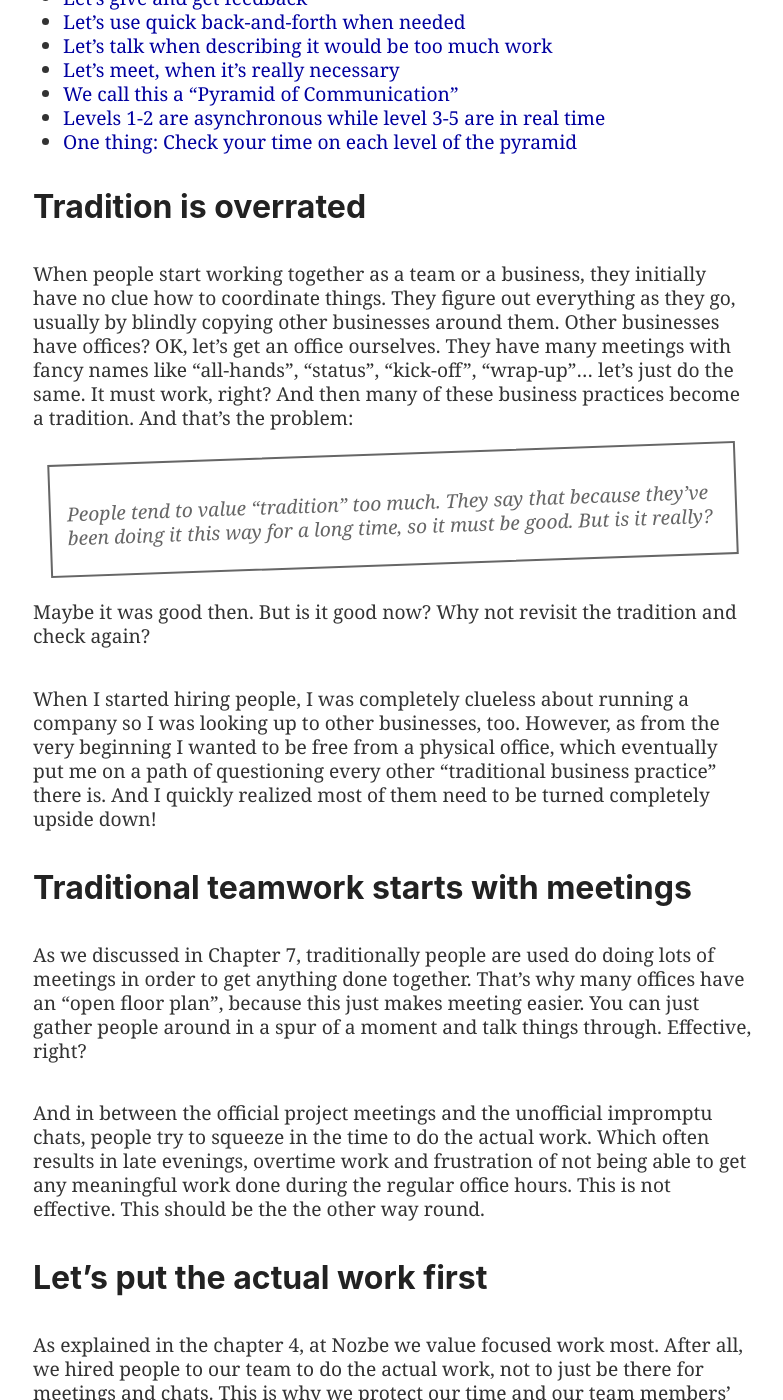
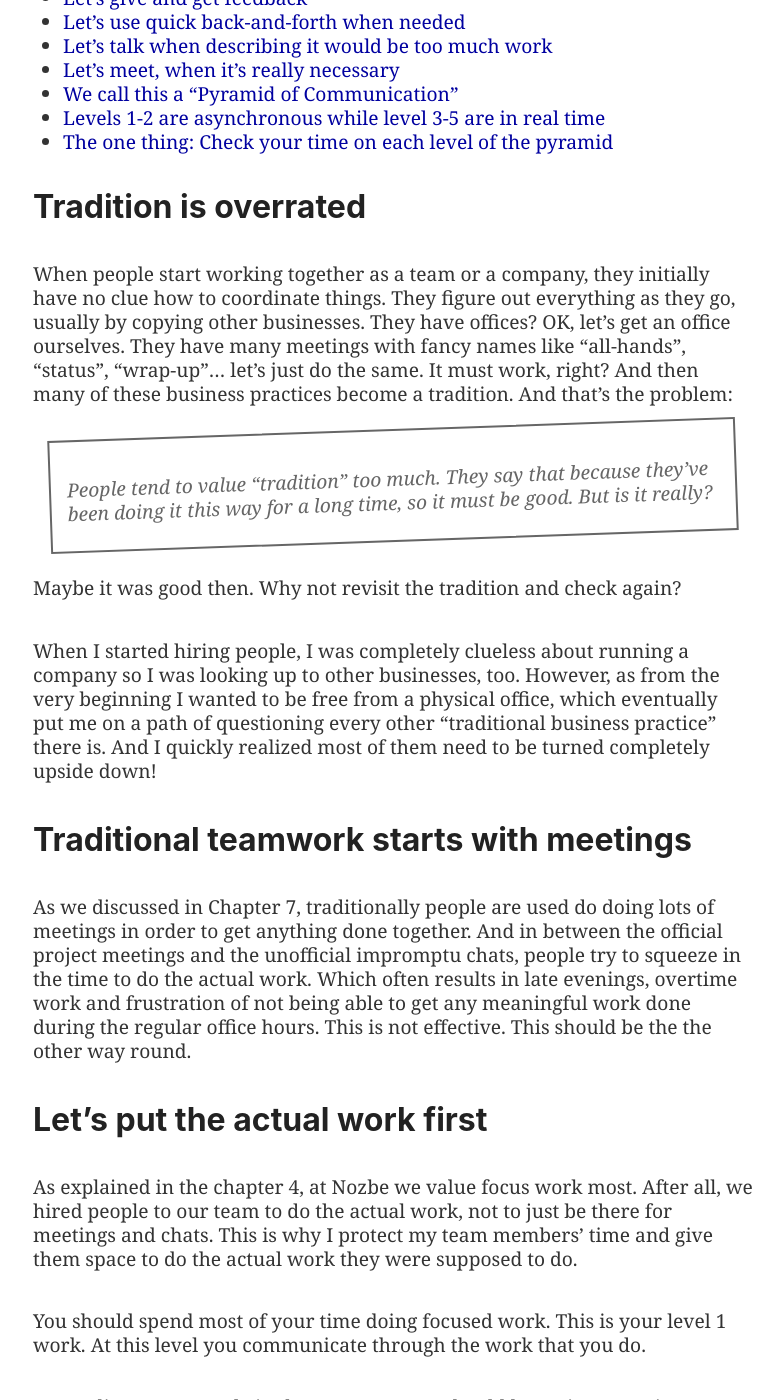
Before and after one commit to Nozbe/NoOffice.org, a Jekyll site: the page built from _book/pyramid.md, in a window 1280 px wide and 1400 px high, scrolled down 733 px. Shown: the whole window, without its empty margins (247-1030 px from the left). Built offline with Jekyll 4.4.1, drawn with Linux system fonts in a browser that asks for light colours; some of the changed text lies outside the part shown.

Commit message:
Update pyramid.md

```diff
--- a/_book/pyramid.md
+++ b/_book/pyramid.md
@@ -9,27 +9,25 @@ subtitle: "How we discovered the 'Pyramid of Communication' that helps us work b
 
 ## Tradition is overrated
 
-When people start working together as a team or a business, they initially have no clue how to coordinate things. They figure out everything as they go, usually by blindly copying other businesses around them. Other businesses have offices? OK, let's get an office ourselves. They have many meetings with fancy names like "all-hands", "status", "kick-off", "wrap-up"... let's just do the same. It must work, right? And then many of these business practices become a tradition. And that's the problem:
+When people start working together as a team or a company, they initially have no clue how to coordinate things. They figure out everything as they go, usually by copying other businesses. They have offices? OK, let's get an office ourselves. They have many meetings with fancy names like "all-hands", "status", "wrap-up"… let's just do the same. It must work, right? And then many of these business practices become a tradition. And that's the problem:
 
 > People tend to value "tradition" too much. They say that because *they've been doing it this way for a long time, so it must be good*. But is it really?
 
-Maybe it was good then. But is it good now? Why not revisit the tradition and check again?
+Maybe it was good then. Why not revisit the tradition and check again?
 
 When I started hiring people, I was completely clueless about running a company so I was looking up to other businesses, too. However, as from the very beginning I wanted to be free from a physical office, which eventually put me on a path of questioning every other "traditional business practice" there is. And I quickly realized most of them need to be turned completely upside down!
 
 ## Traditional teamwork starts with meetings
 
-As we discussed in Chapter 7, traditionally people are used do doing lots of meetings in order to get anything done together. That's why many offices have an "open floor plan", because this just makes meeting easier. You can just gather people around in a spur of a moment and talk things through. Effective, right?
-
-And in between the official project meetings and the unofficial impromptu chats, people try to squeeze in the time to do the actual work. Which often results in late evenings, overtime work and frustration of not being able to get any meaningful work done during the regular office hours. This is not effective. This should be the the other way round.
+As we discussed in Chapter 7, traditionally people are used do doing lots of meetings in order to get anything done together. And in between the official project meetings and the unofficial impromptu chats, people try to squeeze in the time to do the actual work. Which often results in late evenings, overtime work and frustration of not being able to get any meaningful work done during the regular office hours. This is not effective. This should be the the other way round.
 
 ## Let's put the actual work first
 
-As explained in the chapter 4, at Nozbe we value focused work most. After all, we hired people to our team to do the actual work, not to just be there for meetings and chats. This is why we protect our time and our team members' time to give them space to do the actual work they were supposed to do.
+As explained in the chapter 4, at Nozbe we value focus work most. After all, we hired people to our team to do the actual work, not to just be there for meetings and chats. This is why I protect my team members' time and give them space to do the actual work they were supposed to do.
 
-You should spend most of our time doing focused work. This is your level 1 work. At this level you communicate through the work that you do.
+You should spend most of your time doing focused work. This is your level 1 work. At this level you communicate through the work that you do.
 
-Depending on your role in the company, you should have time to write, to draw, to outline, to mind map, to do research... and then you write it all up in documents, project or tasks so that others can see your work and help you get it done. Because once you've done your chunk of focused work, it's time for level 2.
+Depending on your role in the company, you should have time to write, to draw, to outline, to mind map, to do research… and then you write it all up in documents, project or tasks so that others can see your work and help you get it done. Because once you've done your chunk of focused work, it's time for level 2.
 
 ## Let's give and get feedback
 
@@ -37,11 +35,11 @@ It doesn't mean it's time for a meeting now. No way. Most of the feedback we giv
 
 You don't just "make a quick call" to show them your work and get their quick first impression by asking a *"what do you think?"* question. This is not feedback. This is ambush.
 
-You do your work, you ask for feedback, and as explained in chapter 5 about writing stuff down and 6 about banning email, you get it in a form of a written comment or a series of comments at the other person's convenience within a reasonable time frame.
+As explained in chapter 5 about writing stuff down and 6 about banning email, you get feedback in a form of a written comment or a series of comments at the other person's convenience within a reasonable time frame.
 
 This creates this cadence of work for everyone - you dedicate your time to your focused work and later you spend time on other people's work by reviewing it, analyzing it and truly digesting it in order to be able to give them really good feedback. Only this way they can learn and improve their work.
 
-That's why good feedback takes time. But it's worth it. This is where you discover true synergies between people on the team. When you have people with different points of view and various levels of expertise, thanks to their feedback your work can get so much better.
+That's why good feedback takes time. But it's worth it. When you have people with different points of view and various levels of expertise, thanks to their feedback your work can get so much better.
 
 ## Let's use quick back-and-forth when needed
 
@@ -53,11 +51,11 @@ This is still done in a written form. We either use a chat app like Slack or iMe
 
 Sometimes just talking is faster, when you want to explain the nuance or demo someone something. Instead of writing a long comment with lots of explanations, let's just show off the work and discuss it in real time. This is our level 4 of team communication.
 
-At Nozbe when we're working on a new feature for our product we work in groups of three: one designer and two programmers. We set the specs in tasks and discuss our progress there, but every now and then, to really get how everything is going, the designer jumps on a short video call with the lead programmer, who simply shares their screen and demos the feature in real time. This way the designer can see how things are progressing and give some real-time feedback right then, or write up some additional feedback after the call.
+At Nozbe, when we're working on a new feature for our product we work in groups of three: one designer and two programmers. We set the specs in tasks and discuss our progress there, but every now and then, to really get how everything is going, the designer jumps on a short video call with the lead programmer, who simply shares their screen and demos the feature in real time. This way the designer can see how things are progressing and give some real-time feedback right then, or write up some additional feedback after the call.
 
 Because we respect each other's time, we first jump on a chat, and schedule this call. We avoid interrupting each other by just calling them out of the blue. We first ask when is the best time to talk. We want to give the other person time to finish off what they were working on.
 
-We also make sure to mention in the chat what we want to talk about. Like *"Do you have 10-15 minutes to talk to review the progress on this new Nozbe's 'task me' feature?"*. We say how much time we'd need and what we want to talk about.
+We also make sure to mention in the chat what we want to talk about and how much time we'd need. Like *"Do you have 10-15 minutes to talk to review the progress on this new Nozbe's 'task me' feature?"*.
 
 Once the call happens, we try to keep it short. We make sure we discuss the issue at hand and that's it. After the call we usually update the comments of the tasks discussed by confirming what we agreed on in a written form. Again, it's all about writing stuff down so that people who didn't participate in our one-on-one can follow what just happened. And then we get back to focused work.
 
@@ -85,13 +83,13 @@ We spend most of our time in focused work (level 1), but we also dedicate lots o
 
 ## Levels 1-2 are asynchronous while level 3-5 are in real time
 
-The key distinction between the first 2 levels of the pyramid and the remaining 3 levels is that the first ones are done completely asynchronously. Basically - everyone does their work in their time. Both, the focused work and the thoughtful feedback happen without any interruption from anyone. You just do the work and give feedback to others on their work.
+The key distinction between the first 2 levels of the pyramid and the remaining 3 levels is that the first ones are done completely asynchronously. Basically - everyone does their work in their time. Both, the focused work and the thoughtful feedback happen without any interruption from anyone.
 
 And this is where ideally you should spend most of your day.
 
 More than half of everyone's time should be spent on levels 1 and 2, while significantly less of it should be spent on levels 3-5. This is why it's a pyramid and why it's traditional work turned completely upside down.
 
-## One thing: Check your time on each level of the pyramid
+## The one thing: Check your time on each level of the pyramid
 
 Before you can apply the Pyramid of Communication at your work, categorize each hour of your work as it passes over the next week or two. Was it focused work? Feedback? How much time did you spend on chatting, talking or meetings?
 
```
Also changed, not shown: other parts of _book/pyramid.md (+1 -1 lines).
